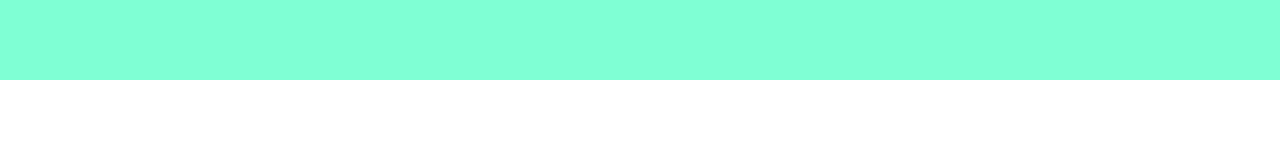
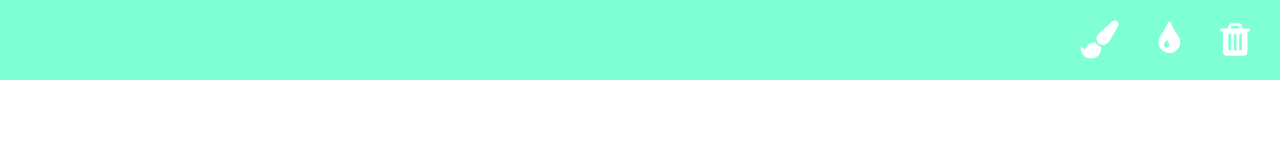
Before and after one commit to camyromao/sketch-app, a website built with Parcel: page src/index.html in a window 1280 px wide. Built offline with nearby package versions, Linux system fonts and the light colour scheme.

Commit message:
include font awesome icons

```diff
--- a/src/index.html
+++ b/src/index.html
@@ -13,6 +13,15 @@
       <div class="mobile-menu">
         <i class="fa fa-bars"></i>
       </div>
+      <div class="tool">
+        <i class="fa fa-paint-brush"></i>
+      </div>
+      <div class="tool">
+        <i class="fa fa-tint"></i>
+      </div>
+      <div class="tool">
+        <i class="fa fa-trash"></i>
+      </div>
     </div>
     <div class="canvas"></div>
   </div>
--- a/src/scss/partials/_desktop.scss
+++ b/src/scss/partials/_desktop.scss
@@ -1,6 +1,11 @@
 
 @media only screen and (min-width: 720px) {
   .mobile-menu {
-      display: none;
+    display: none;
+  }
+
+  .tool {
+    display: block;
+    margin: auto 20px;
   }
 }
--- a/src/scss/partials/_mobile.scss
+++ b/src/scss/partials/_mobile.scss
@@ -1,3 +1,5 @@
+$app-color: aquamarine;
+
 body {
   margin: 0;
 }
@@ -9,15 +11,24 @@ body {
 
 .tools {
   display: flex;
+  justify-content: flex-end;
   height: 60px;
   padding: 10px;
-  background-color: aquamarine;
+  background-color: $app-color;
+  font-size: 38px;
+  color: white;
+}
+
+.tool {
+  display: none;
 }
 
 .mobile-menu {
   position: absolute;
   align-self: center;
   right: 25px;
-  font-size: 38px;
-  color: white;
 }
+
+.canvas {
+  height: calc(100vh - 60px);
+}
```
